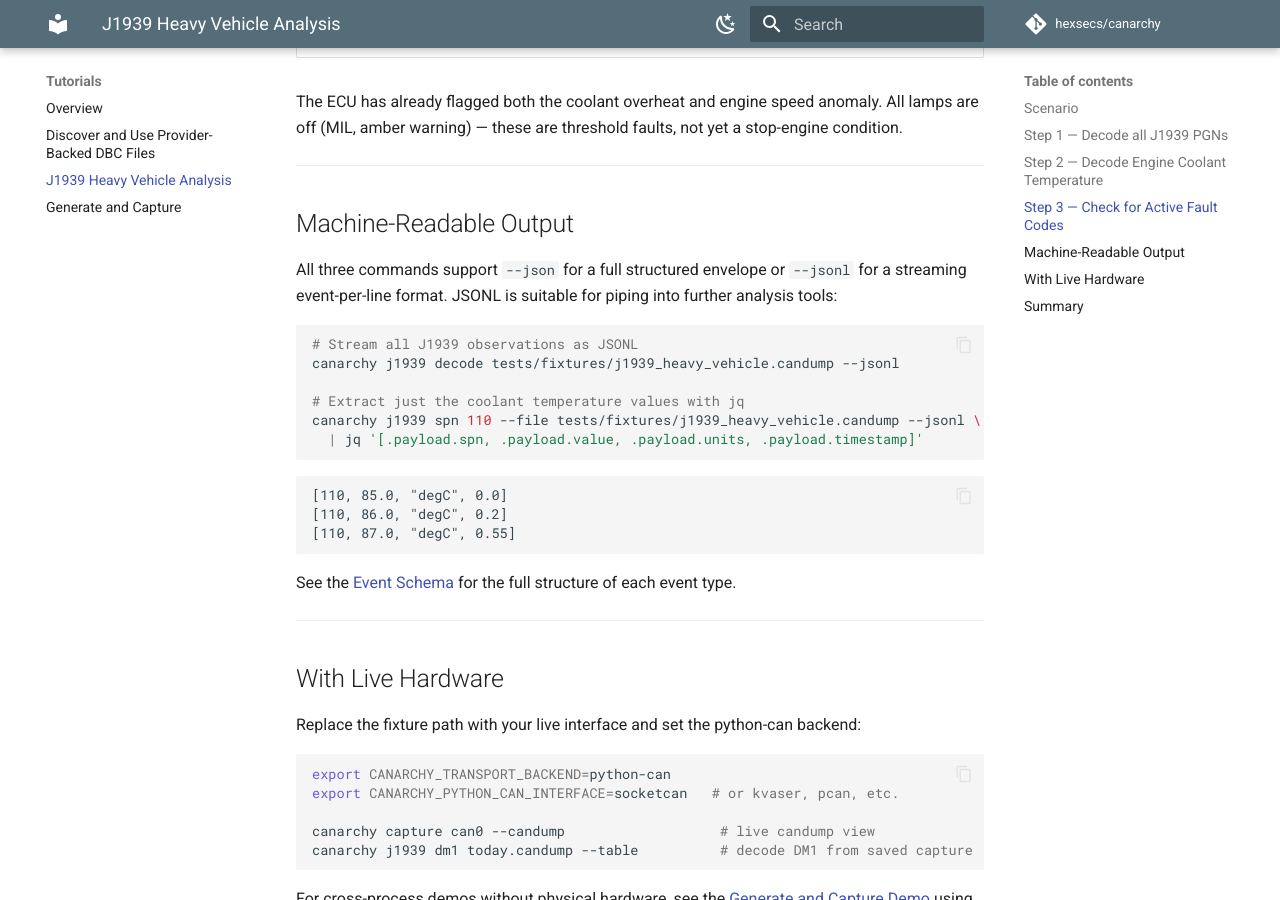
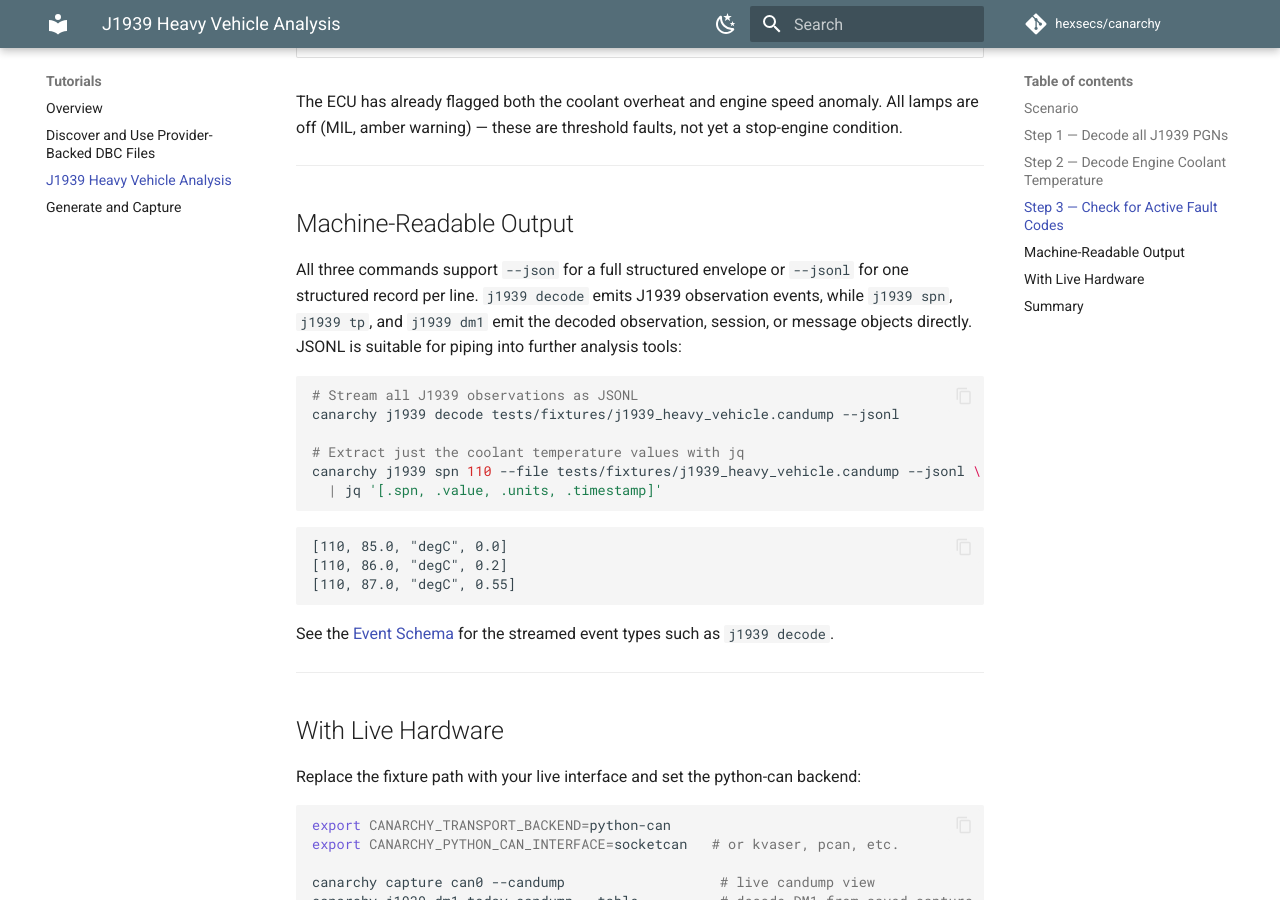
Before and after one commit to hexsecs/canarchy, an MkDocs documentation site: the page built from docs/tutorials/j1939_heavy_vehicle.md, in a window 1280 px wide and 900 px high, scrolled down 2404 px. Built offline with MkDocs 1.6.1 and Material for MkDocs 9.7.7, drawn with Linux system fonts in a browser that asks for light colours; comment, search, counter and statistics services are not loaded.

Commit message:
docs: fix j1939 spn jsonl jq example
Update the heavy-vehicle tutorial to use the current j1939 spn --jsonl
output shape, which emits decoded observation objects directly rather than
nested payload fields.

Refs #100

````diff
--- a/docs/tutorials/j1939_heavy_vehicle.md
+++ b/docs/tutorials/j1939_heavy_vehicle.md
@@ -105,7 +105,7 @@ The ECU has already flagged both the coolant overheat and engine speed anomaly.
 
 ## Machine-Readable Output
 
-All three commands support `--json` for a full structured envelope or `--jsonl` for a streaming event-per-line format. JSONL is suitable for piping into further analysis tools:
+All three commands support `--json` for a full structured envelope or `--jsonl` for one structured record per line. `j1939 decode` emits J1939 observation events, while `j1939 spn`, `j1939 tp`, and `j1939 dm1` emit the decoded observation, session, or message objects directly. JSONL is suitable for piping into further analysis tools:
 
 ```bash
 # Stream all J1939 observations as JSONL
@@ -113,7 +113,7 @@ canarchy j1939 decode tests/fixtures/j1939_heavy_vehicle.candump --jsonl
 
 # Extract just the coolant temperature values with jq
 canarchy j1939 spn 110 --file tests/fixtures/j1939_heavy_vehicle.candump --jsonl \
-  | jq '[.payload.spn, .payload.value, .payload.units, .payload.timestamp]'
+  | jq '[.spn, .value, .units, .timestamp]'
 ```
 
 ```text
@@ -122,7 +122,7 @@ canarchy j1939 spn 110 --file tests/fixtures/j1939_heavy_vehicle.candump --jsonl
 [110, 87.0, "degC", 0.55]
 ```
 
-See the [Event Schema](../event-schema.md) for the full structure of each event type.
+See the [Event Schema](../event-schema.md) for the streamed event types such as `j1939 decode`.
 
 ---
 
````
Also changed, not shown: CHANGELOG.md (+1 -0 lines).
